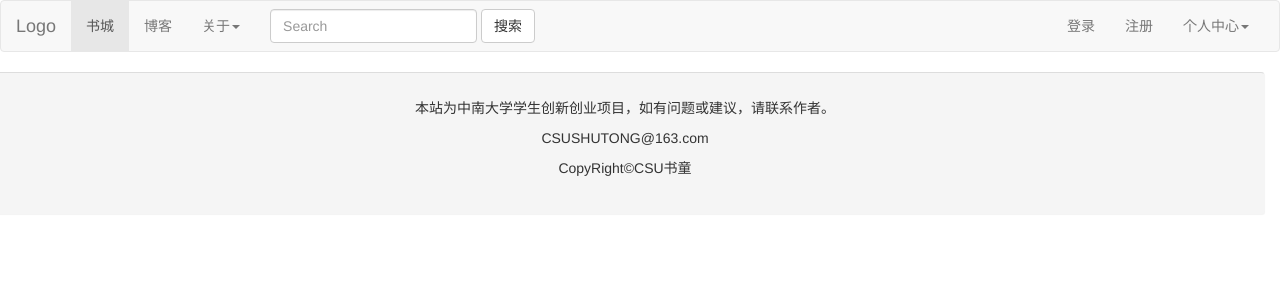
After one commit to Celint/shutubooks, a Python web app: template reading/templates/myarticles.html in a window 1280 px wide. The commit adds this page. Shown: the top 300 px of the page. Run offline with Jinja, Linux system fonts and the light colour scheme; the template is opened without the code that fills it, so the values that code supplies are empty; some libraries are stand-ins or nearby versions.

Commit message:
兰彬炎不知道第几次Push了

```diff
--- /dev/null
+++ b/reading/templates/myarticles.html
@@ -0,0 +1,79 @@
+<!DOCTYPE html>
+<html lang="en">
+<head>
+    <meta charset="UTF-8">
+    <meta name="viewport" content="width=device-width, initial-scale=1.0">
+    <meta http-equiv="X-UA-Compatible" content="ie=edge">
+    <!--强制IE按照最新渲染模式显示内?-->
+    <title>我的文章</title>
+    <!--	链接文件 -->
+    <link rel="stylesheet" href="https://maxcdn.bootstrapcdn.com/bootstrap/3.3.7/css/bootstrap.css">
+    <link rel="stylesheet" href="css/lbystyle.css">
+    <script src="quote/jQuery.js"></script>
+    <script src="quote/bootstrap.js"></script>
+    <script src="https://cdnjs.cloudflare.com/ajax/libs/popper.js/1.14.7/umd/popper.min.js"></script>
+</head>
+<body>
+    <nav class="navbar navbar-default">
+        <div class="container-fluid">
+            <!-- Brand and toggle get grouped for better mobile display -->
+            <div class="navbar-header">
+                <button type="button" class="navbar-toggle collapsed" data-toggle="collapse"
+                    data-target="#defaultNavbar1"><span class="sr-only">Toggle navigation</span><span
+                        class="icon-bar"></span><span class="icon-bar"></span><span class="icon-bar"></span></button>
+                <a class="navbar-brand" href="#">Logo</a></div>
+            <!-- Collect the nav links, forms, and other content for toggling -->
+            <div class="collapse navbar-collapse" id="defaultNavbar1">
+                <ul class="nav navbar-nav">
+                    <li class="active"><a href="#">书城<span class="sr-only">(current)</span></a></li>
+                    <li><a href="#">博客</a></li>
+                    <li class="dropdown"><a href="#" class="dropdown-toggle" data-toggle="dropdown" role="button"
+                            aria-expanded="false">关于<span class="caret"></span></a>
+                        <ul class="dropdown-menu" role="menu">
+                            <li><a href="#">Action</a></li>
+                            <li><a href="#">Another action</a></li>
+                            <li><a href="#">Something else here</a></li>
+                            <li class="divider"></li>
+                            <li><a href="#">Separated link</a></li>
+                            <li class="divider"></li>
+                            <li><a href="#">One more separated link</a></li>
+                        </ul>
+                    </li>
+                </ul>
+                <form class="navbar-form navbar-left" role="search">
+                    <div class="form-group">
+                        <input type="text" class="form-control" placeholder="Search">
+                    </div>
+                    <button type="submit" class="btn btn-default">搜索</button>
+                </form>
+                <ul class="nav navbar-nav navbar-right">
+                    <li><a href="#">登录</a></li>
+                    <li><a href="#">注册</a></li>
+                    <li class="dropdown"><a href="#" class="dropdown-toggle" data-toggle="dropdown" role="button"
+                            aria-expanded="false">个人中心<span class="caret"></span></a>
+                        <ul class="dropdown-menu" role="menu">
+                            <li><a href="#">个人信息</a></li>
+                            <li><a href="#">我的卖书</a></li>
+                            <li><a href="#">我的收藏</a></li>
+                            <li><a href="#">学生认证</a></li>
+                            <li><a href="#">我的文章</a></li>
+                            <li><a href="#">我点赞的</a></li>
+                            <li class="divider"></li>
+                            <li><a href="#">退出登录</a></li>
+                        </ul>
+                    </li>
+                </ul>
+            </div>
+            <!-- /.navbar-collapse -->
+        </div>
+        <!-- /.container-fluid -->
+    </nav>
+    <div id="footer" class="row panel container col-lg-12 col-md-12 col-sm-12 col-xs-12 panel-footer">
+        <div class="panel-body text-center">
+            <p>本站为中南大学学生创新创业项目，如有问题或建议，请联系作者。</p>
+            <p><span>CSUSHUTONG@163.com</span></p>
+            <p>CopyRight&copy;CSU书童</p>
+        </div>
+    </div>
+</body>
+</html>
```
Also changed, not shown: reading/templates/detail_of_article.html (+4 -4 lines), reading/templates/index_of_reading.html (+4 -4 lines).
